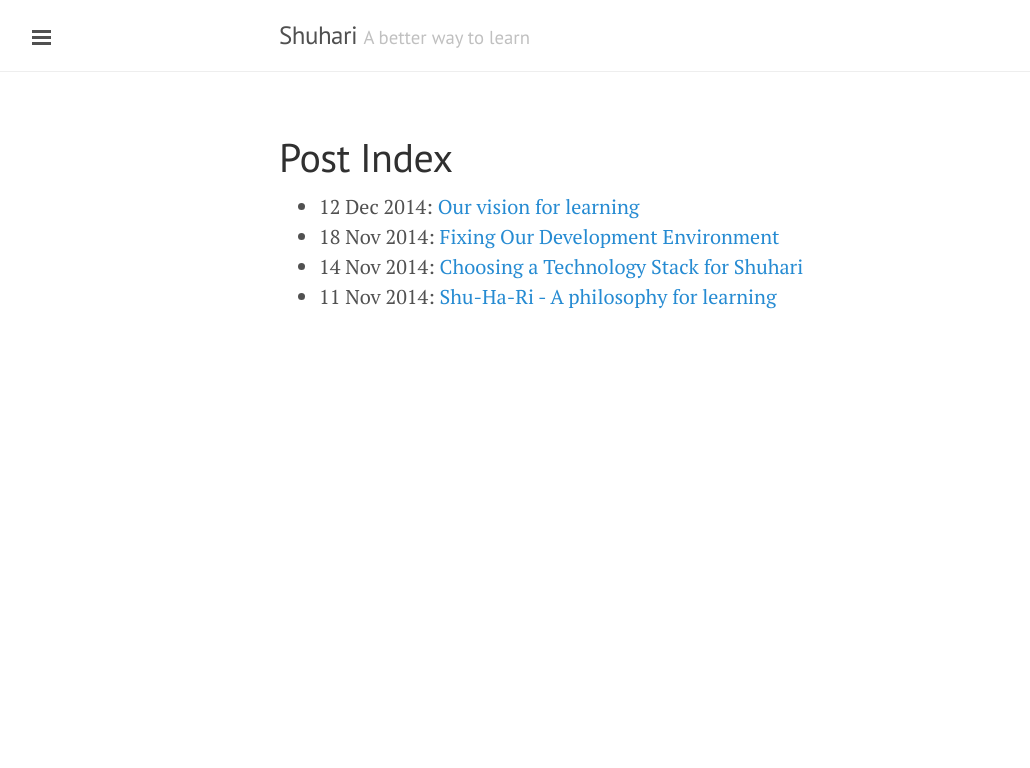
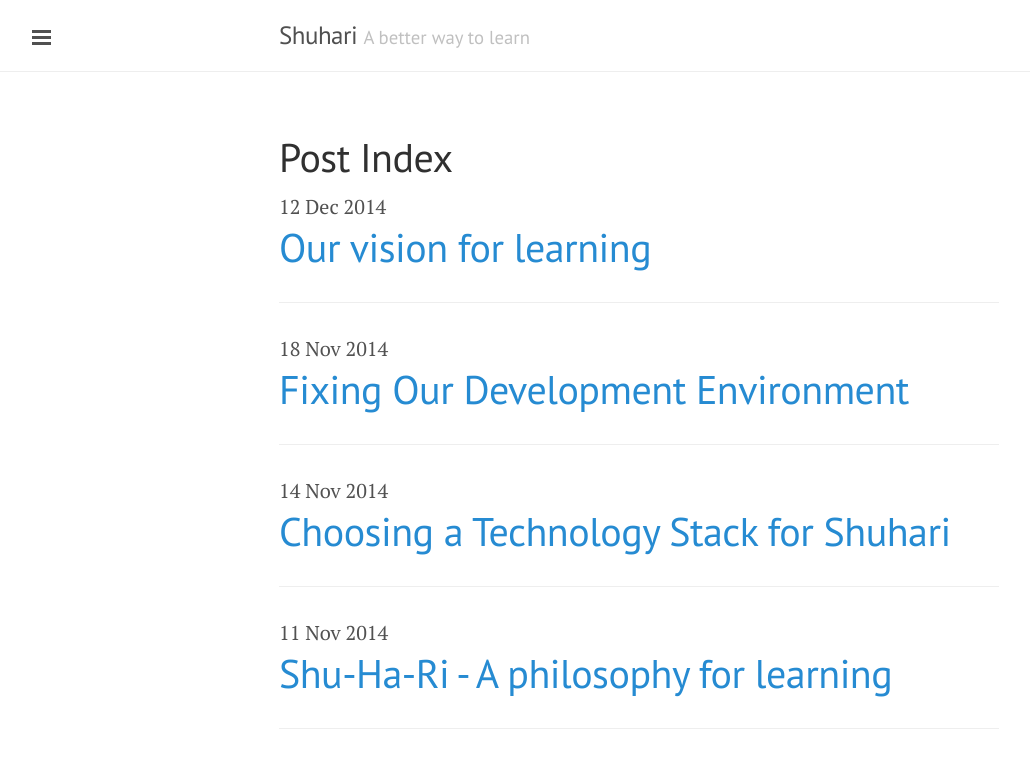
Before and after one commit to shuhari-io/shuhari-io.github.io, a Jekyll site: the page built from posts.md, in a window 1280 px wide. Shown: the top 768 px of the page, without its empty margins (1-1031 px from the left). Built offline with Jekyll 4.4.1, drawn with Linux system fonts in a browser that asks for light colours; Markdown is read by kramdown in place of the engine named in the settings.

Commit message:
Update post index visuals

```diff
--- a/posts.md
+++ b/posts.md
@@ -3,10 +3,10 @@
 title: Post Index
 ---
 
-<ul>
-  {% for post in site.posts %}
-    <li>
-      <span class="inline-post-date">{{ post.date | date_to_string }}: </span><a href="{{ post.url }}">{{ post.title }}</a>
-    </li>
-  {% endfor %}
-</ul>
+{% for post in site.posts %}
+  <article class="post-list">
+    <span class="inline-post-date">{{ post.date | date_to_string }}</span>
+    <h1><a href="{{ post.url }}">{{ post.title }}</a></h1>
+    <hr>
+  </article>
+{% endfor %}
--- a/public/css/shuhari.css
+++ b/public/css/shuhari.css
@@ -23,5 +23,8 @@
 
 .byline {
   font-size: 18px;
+}
 
+.post-list h1 {
+  margin-top: 0px;
 }
```
